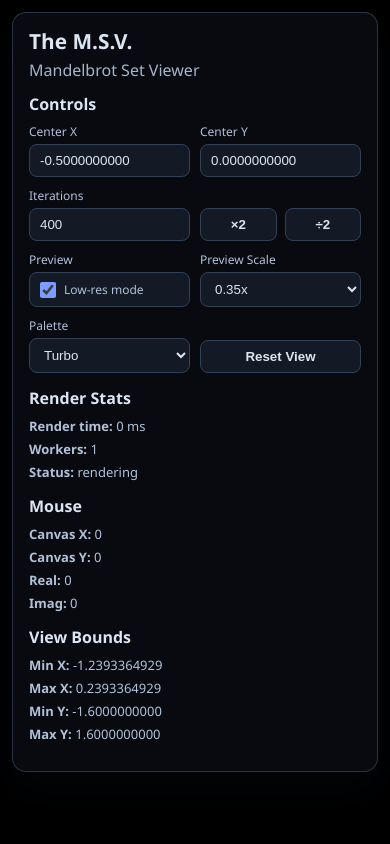
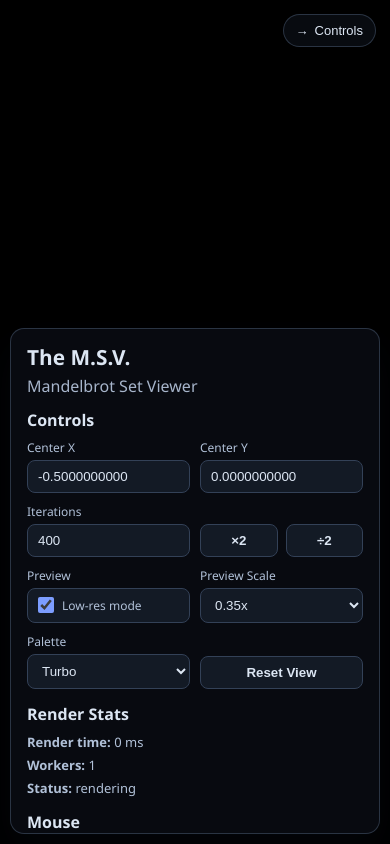
Before and after one commit to Gustas2077/The-M.S.V., a website built with Vite: page index.html in a window 390 px wide. Built offline with nearby package versions, Linux system fonts and the light colour scheme.

Commit message:
Add responsive panel toggle and desktop slide-off

```diff
--- a/index.html
+++ b/index.html
@@ -13,6 +13,11 @@
 			<section class="viewer">
 				<canvas id="canvas" data-canvas></canvas>
 			</section>
+
+			<button class="panel-toggle" type="button" data-panel-toggle>
+				<span class="toggle-arrow">→</span>
+				<span>Controls</span>
+			</button>
 
 			<aside class="panel">
 				<header class="panel-header">
--- a/src/main.ts
+++ b/src/main.ts
@@ -33,6 +33,8 @@ const yInput = getRequiredElement<HTMLInputElement>("[data-y]");
 const iterationsInput = getRequiredElement<HTMLInputElement>("[data-iterations]");
 const iterDoubleButton = getRequiredElement<HTMLButtonElement>("[data-iter-double]");
 const iterHalfButton = getRequiredElement<HTMLButtonElement>("[data-iter-half]");
+const panelToggleButton = getRequiredElement<HTMLButtonElement>("[data-panel-toggle]");
+const panelEl = getRequiredElement<HTMLElement>(".panel");
 const previewEnabledInput = getRequiredElement<HTMLInputElement>("[data-preview-enabled]");
 const previewScaleSelect = getRequiredElement<HTMLSelectElement>("[data-preview-scale]");
 const paletteSelect = getRequiredElement<HTMLSelectElement>("[data-palette]");
@@ -85,11 +87,17 @@ let isRendering = false;
 let lowResCanvas: HTMLCanvasElement | null = null;
 let previewFrameQueued = false;
 let activeRenderIter = maxIter;
+let panelCollapsed = false;
 
 function resizeCanvasToWindow() {
 	const dpr = window.devicePixelRatio || 1;
 	canvas.width = Math.max(1, Math.floor(window.innerWidth * dpr));
 	canvas.height = Math.max(1, Math.floor(window.innerHeight * dpr));
+}
+
+function syncPanelState() {
+	panelEl.classList.toggle("collapsed", panelCollapsed);
+	panelToggleButton.classList.toggle("collapsed", panelCollapsed);
 }
 
 function makeDefaultView(): ViewBounds {
@@ -630,6 +638,11 @@ previewEnabledInput.addEventListener("change", () => {
 	renderWithMode();
 });
 
+panelToggleButton.addEventListener("click", () => {
+	panelCollapsed = !panelCollapsed;
+	syncPanelState();
+});
+
 previewScaleSelect.addEventListener("change", () => {
 	const next = Number.parseFloat(previewScaleSelect.value);
 	previewScale = Math.max(0.2, Math.min(0.9, Number.isFinite(next) ? next : PREVIEW_SCALE_DEFAULT));
@@ -658,9 +671,11 @@ window.addEventListener("beforeunload", () => {
 window.addEventListener("resize", () => {
 	resizeCanvasToWindow();
 	view = makeDefaultView();
+	syncPanelState();
 	renderWithMode();
 });
 
 resizeCanvasToWindow();
 view = makeDefaultView();
+syncPanelState();
 renderWithMode();
--- a/src/style.css
+++ b/src/style.css
@@ -53,6 +53,37 @@ canvas {
 	padding: 14px 16px;
 	box-shadow: 0 18px 40px rgba(5, 10, 18, 0.5);
 	backdrop-filter: blur(14px);
+	transition: transform 0.25s ease, opacity 0.25s ease;
+}
+
+.panel.collapsed {
+	transform: translateX(110%);
+}
+
+.panel-toggle {
+	position: absolute;
+	top: 14px;
+	right: 14px;
+	z-index: 5;
+	padding: 8px 12px;
+	border-radius: 999px;
+	border: 1px solid rgba(84, 102, 130, 0.45);
+	background: rgba(12, 16, 24, 0.7);
+	color: #dce6f3;
+	font-size: 13px;
+	cursor: pointer;
+	display: inline-flex;
+	gap: 6px;
+	align-items: center;
+}
+
+.panel-toggle .toggle-arrow {
+	display: inline-block;
+	transition: transform 0.25s ease;
+}
+
+.panel-toggle.collapsed .toggle-arrow {
+	transform: rotate(180deg);
 }
 
 .panel-header h1 {
@@ -174,10 +205,40 @@ canvas {
 
 @media (max-width: 720px) {
 	.panel {
-		top: 12px;
-		right: 12px;
-		left: 12px;
+		top: auto;
+		right: 10px;
+		left: 10px;
+		bottom: 10px;
 		width: auto;
-		max-height: calc(100vh - 24px);
+		max-height: 60vh;
+		transform: translateY(0);
+		transition: transform 0.25s ease;
+	}
+
+	.panel.collapsed {
+		transform: translateY(110%);
 	}
 }
+
+@media (max-width: 900px) and (orientation: landscape) {
+	.panel {
+		top: 10px;
+		right: 10px;
+		left: auto;
+		bottom: 10px;
+		width: min(340px, 44vw);
+		max-height: calc(100vh - 20px);
+		transform: translateX(0);
+		transition: transform 0.25s ease;
+	}
+
+	.panel.collapsed {
+		transform: translateX(110%);
+	}
+}
+
+@media (min-width: 721px) {
+	.panel {
+		transform: translateX(0);
+	}
+}
```
